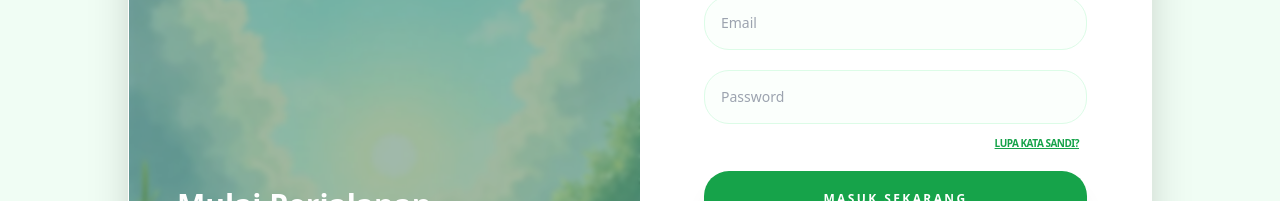
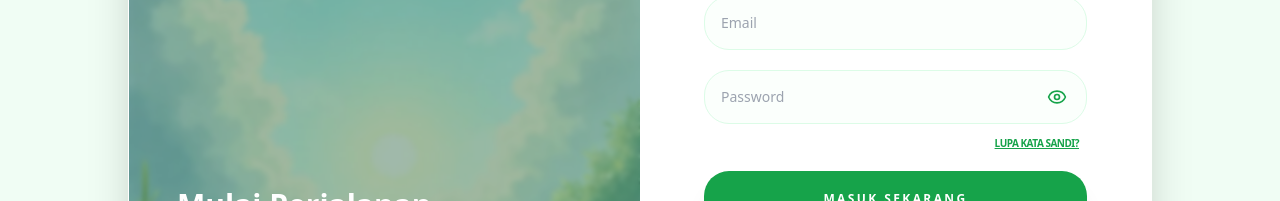
Before and after one commit to oliporangsukses/SehatYuk, a React (Vite) app: page /login in a window 1280 px wide. Shown: the part 274-475 px from the top of the page. Built offline with nearby package versions, Linux system fonts and the light colour scheme.

Commit message:
tambah fitur lihat password

```diff
--- a/src/pages/Login.jsx
+++ b/src/pages/Login.jsx
@@ -2,18 +2,18 @@
 import { Link, useNavigate } from "react-router-dom";
 import bgDaun from "../assets/bgDaun.jpeg";
 import Swal from "sweetalert2";
+import { Eye, EyeOff } from "lucide-react";
 
 function Login() {
   const navigate = useNavigate();
 
   const [email, setEmail] = useState("");
   const [password, setPassword] = useState("");
+  const [showPassword, setShowPassword] = useState(false);
 
   const handleForgotPassword = () => {
-    // 1. Generate kode random (hanya muncul di Step 3)
     const randomCode = Math.floor(1000 + Math.random() * 9000).toString();
 
-    // Step 1: Input Email
     Swal.fire({
       title: "Lupa Kata Sandi?",
       text: "Masukkan email terdaftar Anda",
@@ -26,7 +26,6 @@
       if (result.isConfirmed && result.value) {
         const userEmail = result.value;
 
-        // Step 2: Tampilan Loading
         Swal.fire({
           title: "Mengirim Kode...",
           html: "Mohon tunggu sebentar, sedang memproses permintaan Anda.",
@@ -36,7 +35,6 @@
           },
           timer: 2000,
         }).then(() => {
-          // Step 3: Kasih tahu kodenya (HANYA SEKALI DI SINI)
           Swal.fire({
             icon: "success",
             title: "Kode Terkirim!",
@@ -44,7 +42,6 @@
             confirmButtonText: "Atur Ulang Password",
             confirmButtonColor: "#16a34a",
           }).then(() => {
-            // Step 4: Form Reset dengan Konfirmasi Kata Sandi
             Swal.fire({
               title: "Atur Ulang Kata Sandi",
               html: `
@@ -63,7 +60,6 @@
                 const pass = document.getElementById("swal-input-pass").value;
                 const confirm = document.getElementById("swal-input-confirm").value;
 
-                // Validasi Frontend
                 if (code !== randomCode) {
                   Swal.showValidationMessage("Kode verifikasi salah!");
                   return false;
@@ -77,7 +73,6 @@
                   return false;
                 }
 
-                // SINKRON KE BACKEND
                 try {
                   const response = await fetch("https://sehatyuk-production.up.railway.app/reset-password", {
                     method: "POST",
@@ -147,7 +142,7 @@
     <div className="flex items-center justify-center min-h-screen bg-green-50 p-4 md:p-10 font-sans w-full overflow-x-hidden">
       <div className="flex flex-col md:flex-row w-full max-w-5xl h-auto md:h-[600px] bg-white rounded-[40px] md:rounded-[60px] shadow-2xl overflow-hidden border border-white/50">
 
-        {/* SISI KIRI: INFORMASI */}
+        {/* SISI KIRI */}
         <div
           className="hidden md:flex md:w-1/2 bg-cover bg-center relative p-12 flex-col justify-between text-white"
           style={{ backgroundImage: `url(${bgDaun})` }}
@@ -168,7 +163,7 @@
           </div>
         </div>
 
-        {/* SISI KANAN: FORM LOGIN */}
+        {/* SISI KANAN */}
         <div className="w-full md:w-1/2 flex flex-col justify-center items-center p-8 md:p-16 bg-white relative">
           <div className="w-full max-w-sm">
             <div className="md:hidden flex flex-col items-center mb-10">
@@ -189,15 +184,28 @@
                 onChange={(e) => setEmail(e.target.value)}
                 className="w-full p-4 border border-green-100 rounded-[25px] bg-green-50/30 outline-none focus:ring-2 focus:ring-green-400 focus:bg-white text-sm transition-all"
               />
+
+              {/* FIX PASSWORD */}
+              <div>
                 <div className="relative">
                   <input
-                  type="password"
+                    type={showPassword ? "text" : "password"}
                     placeholder="Password"
                     required
                     value={password}
                     onChange={(e) => setPassword(e.target.value)}
-                  className="w-full p-4 border border-green-100 rounded-[25px] bg-green-50/30 outline-none focus:ring-2 focus:ring-green-400 focus:bg-white text-sm transition-all"
+                    className="w-full p-4 pr-12 border border-green-100 rounded-[25px] bg-green-50/30 outline-none focus:ring-2 focus:ring-green-400 focus:bg-white text-sm transition-all"
                   />
+
+                  <button
+                    type="button"
+                    onClick={() => setShowPassword(!showPassword)}
+                    className="absolute inset-y-0 right-5 flex items-center text-green-600"
+                  >
+                    {showPassword ? <EyeOff size={20} /> : <Eye size={20} />}
+                  </button>
+                </div>
+
                 <div className="flex justify-end mt-3 px-2">
                   <button
                     type="button"
@@ -208,6 +216,7 @@
                   </button>
                 </div>
               </div>
+
               <button
                 type="submit"
                 className="w-full bg-green-600 text-white p-5 rounded-[25px] hover:bg-green-700 transition-all font-black shadow-xl active:scale-95 mt-6 text-xs tracking-[0.2em]"
--- a/src/pages/Register.jsx
+++ b/src/pages/Register.jsx
@@ -2,6 +2,7 @@
 import { useState } from "react"
 import bgDaun from "../assets/bgDaun.jpeg"
 import Swal from "sweetalert2"
+import { Eye, EyeOff } from "lucide-react" // ✅ TAMBAHAN
 
 function Register() {
   const navigate = useNavigate()
@@ -9,6 +10,7 @@
   const [name, setName] = useState("")
   const [email, setEmail] = useState("")
   const [password, setPassword] = useState("")
+  const [showPassword, setShowPassword] = useState(false) // ✅ TAMBAHAN
 
   const handleRegister = async (e) => {
     e.preventDefault()
@@ -23,7 +25,6 @@
       return
     }
 
-    // LOADING
     Swal.fire({
       title: "Mendaftarkan Akun...",
       html: "Sedang menyiapkan ruang untuk Anda. ✨",
@@ -143,14 +144,25 @@
                 className="w-full p-4 border border-green-100 rounded-[25px] bg-green-50/30 outline-none focus:ring-2 focus:ring-green-400 focus:bg-white text-sm transition-all shadow-sm"
               />
 
+              {/* PASSWORD + 👁️ */}
+              <div className="relative">
                 <input
-                type="password"
+                  type={showPassword ? "text" : "password"}
                   placeholder="Password"
                   required
                   value={password}
                   onChange={(e) => setPassword(e.target.value)}
-                className="w-full p-4 border border-green-100 rounded-[25px] bg-green-50/30 outline-none focus:ring-2 focus:ring-green-400 focus:bg-white text-sm transition-all shadow-sm"
+                  className="w-full p-4 pr-12 border border-green-100 rounded-[25px] bg-green-50/30 outline-none focus:ring-2 focus:ring-green-400 focus:bg-white text-sm transition-all shadow-sm"
                 />
+
+                <button
+                  type="button"
+                  onClick={() => setShowPassword(!showPassword)}
+                  className="absolute right-4 top-1/2 -translate-y-1/2 text-green-600"
+                >
+                  {showPassword ? <EyeOff size={20} /> : <Eye size={20} />}
+                </button>
+              </div>
 
               <button
                 type="submit"
```
Lines whose indentation alone changed are shown as unchanged.
